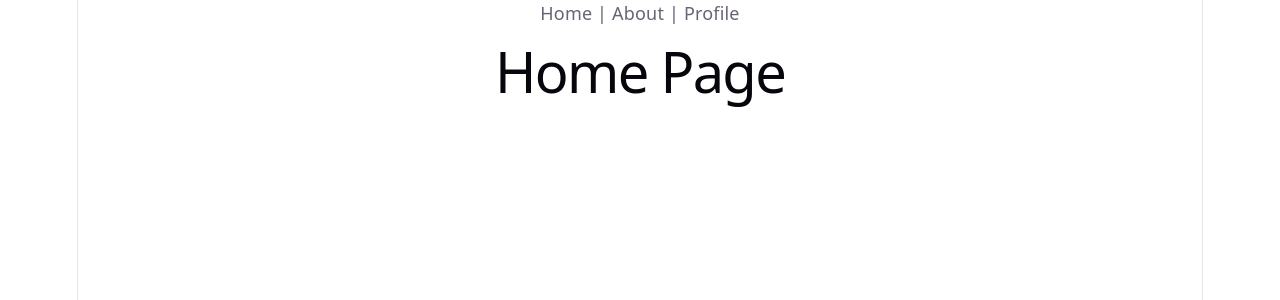
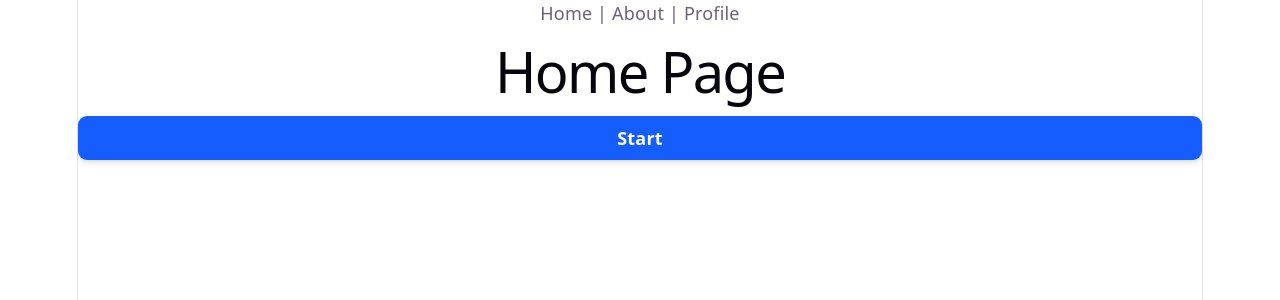
Before and after one commit to EricL-G/React-Parent, a React (Vite) app in the folder my-final-app/: page / in a window 1280 px wide. Shown: the top 300 px of the page. Built offline with nearby package versions, Linux system fonts and the light colour scheme.

Commit message:
continue new stuff

```diff
--- a/my-final-app/src/Pages/Home.jsx
+++ b/my-final-app/src/Pages/Home.jsx
@@ -1,7 +1,10 @@
+import StartButton from "../components/StartButton";
+
 function Home() {
  return (
  <>
    <h1>Home Page</h1>
+   <StartButton />
  </>
 )
 };
```
